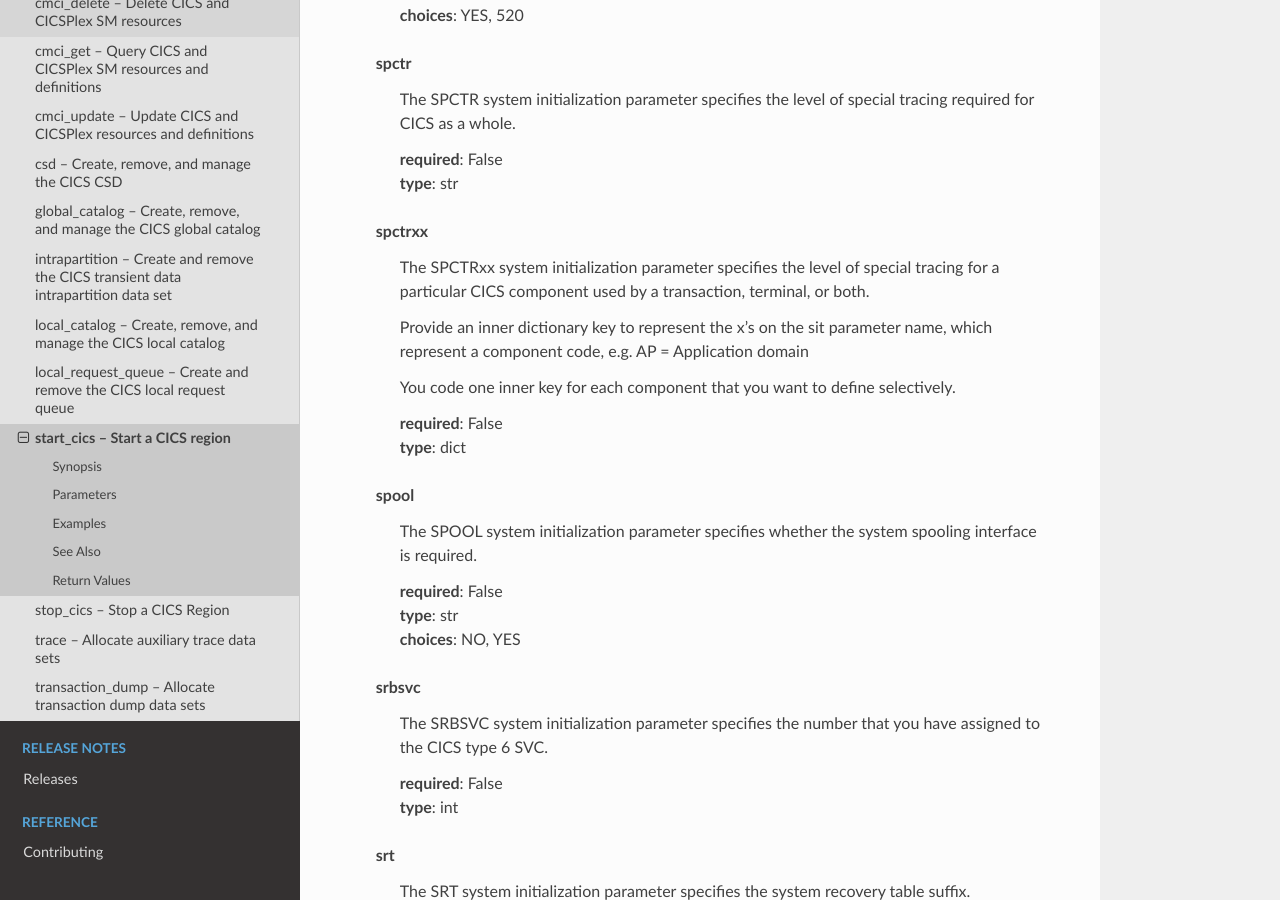
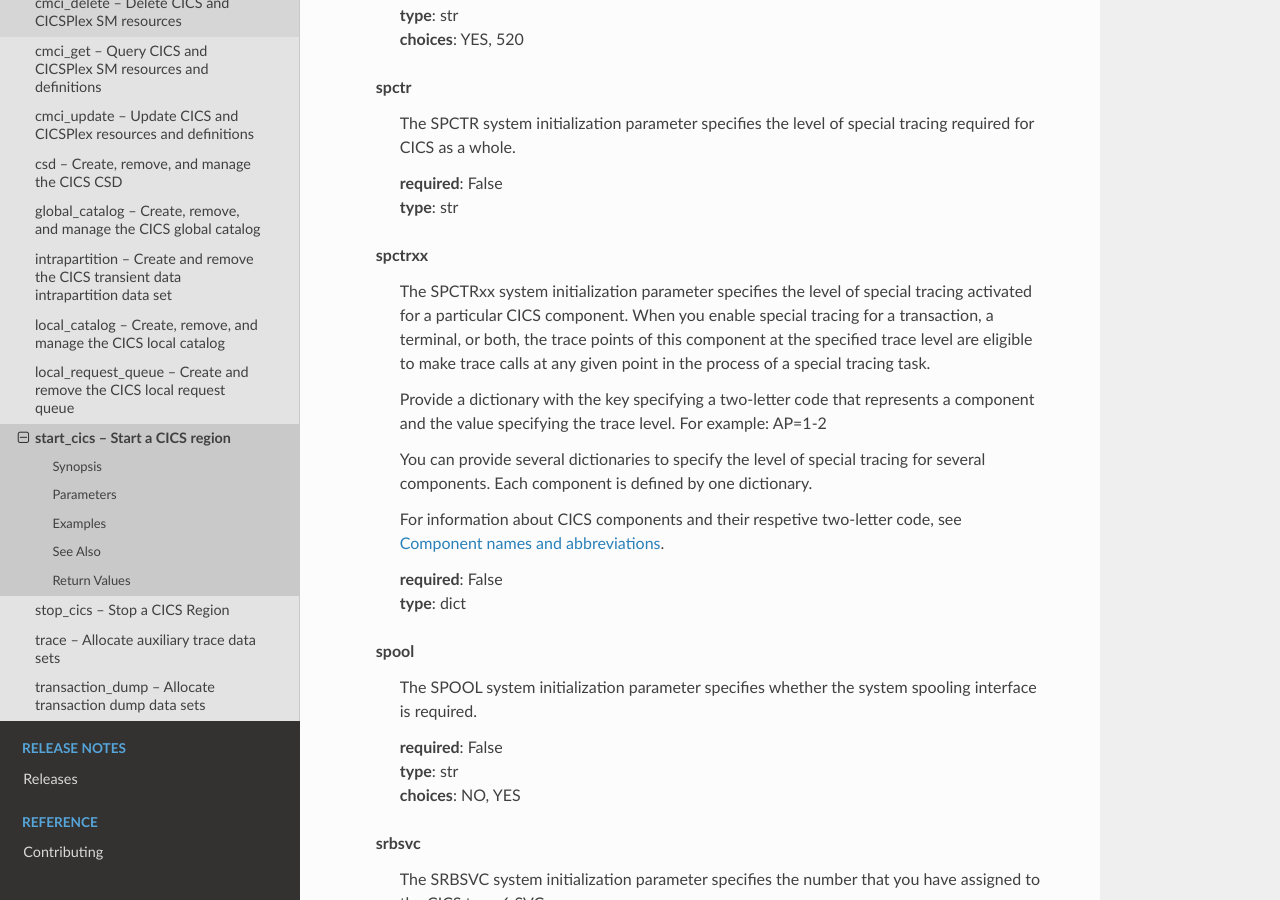
Before and after one commit to ansible-collections/ibm_zos_cics, a Sphinx documentation site: the page built from docs/source/modules/start_cics.rst, in a window 1280 px wide and 900 px high, scrolled down 49828 px. Built offline with Sphinx 7.4.7 and the Read the Docs theme 2.0.0, drawn with Linux system fonts in a browser that asks for light colours; some of the changed text lies outside the part shown.

Commit message:
Generation of rst file

```diff
--- a/docs/source/modules/start_cics.rst
+++ b/docs/source/modules/start_cics.rst
@@ -862,7 +862,7 @@ region_data_sets
 
 
   template
-    The base location of the region data sets to be created using a template, for example, \ :literal:`REGIONS.ABCD0001.\<\< data\_set\_name \>\>`\ . Not required if you provide the data set name (dsn) of all the data sets individually.
+    The base location of the region data sets to be created by using a template, for example, \ :literal:`REGIONS.ABCD0001.\<\< data\_set\_name \>\>`\ . This is not required if you provide the data set name (dsn) of all the data sets individually.
 
 
     | **required**: False
@@ -2634,7 +2634,7 @@ sit_parameters
   skrxxxx
     The SKRxxxx system initialization parameter specifies that a single-keystroke-retrieval operation is required.
 
-    Provide an inner dictionary key to represent the x's on the sit parameter name, which represent a page retrieval command.
+    Provide a dictionary with the key specifying a key on the 3270 keyboard and the value identifying a page retrieval command that the 3270 key represents. For example, PF20: PGPURGE
 
     The valid keys you can specify are PA1 through PA3, and PF1 through PF24.
 
@@ -2684,11 +2684,13 @@ sit_parameters
 
 
   spctrxx
-    The SPCTRxx system initialization parameter specifies the level of special tracing for a particular CICS component used by a transaction, terminal, or both.
-
-    Provide an inner dictionary key to represent the x's on the sit parameter name, which represent a component code, e.g. AP = Application domain
-
-    You code one inner key for each component that you want to define selectively.
+    The SPCTRxx system initialization parameter specifies the level of special tracing activated for a particular CICS component. When you enable special tracing for a transaction, a terminal, or both, the trace points of this component at the specified trace level are eligible to make trace calls at any given point in the process of a special tracing task.
+
+    Provide a dictionary with the key specifying a two-letter code that represents a component and the value specifying the trace level. For example: AP=1-2
+
+    You can provide several dictionaries to specify the level of special tracing for several components. Each component is defined by one dictionary.
+
+    For information about CICS components and their respetive two-letter code, see \ `Component names and abbreviations <https://www.ibm.com/docs/en/cics-ts/6.1?topic=component-names-abbreviations>`__\ .
 
 
     | **required**: False
@@ -2830,11 +2832,13 @@ sit_parameters
 
 
   stntrxx
-    The STNTRxx system initialization parameter specifies the level of standard tracing you require for a particular CICS component. Specify the final two characters as the dictionary key
-
-    Provide an inner dictionary key to represent the x's on the sit parameter name, which representthe level of standard tracing you require for a particular CICS component code, e.g. AP = Application domain
-
-    You code one inner key for each component that you want to define selectively.
+    The STNTRxx system initialization parameter specifies the level of standard tracing for a particular CICS component.
+
+    Provide a dictionary with the key specifying a two-letter code that represents a component and the value specifying the trace level. For example: AP=1-2
+
+    You can provide several dictionaries to specify the level of standard tracing for several components. Each component is defined by one dictionary. For components that are not defined here, their standard tracing levels are determined by STNTR.
+
+    For information about CICS components and their respective two-letter code, see \ `Component names and abbreviations <https://www.ibm.com/docs/en/cics-ts/6.1?topic=component-names-abbreviations>`__\ .
 
 
     | **required**: False
```
Also changed, not shown: other parts of docs/source/modules/start_cics.rst (+3 -3 lines), 1 other file.
